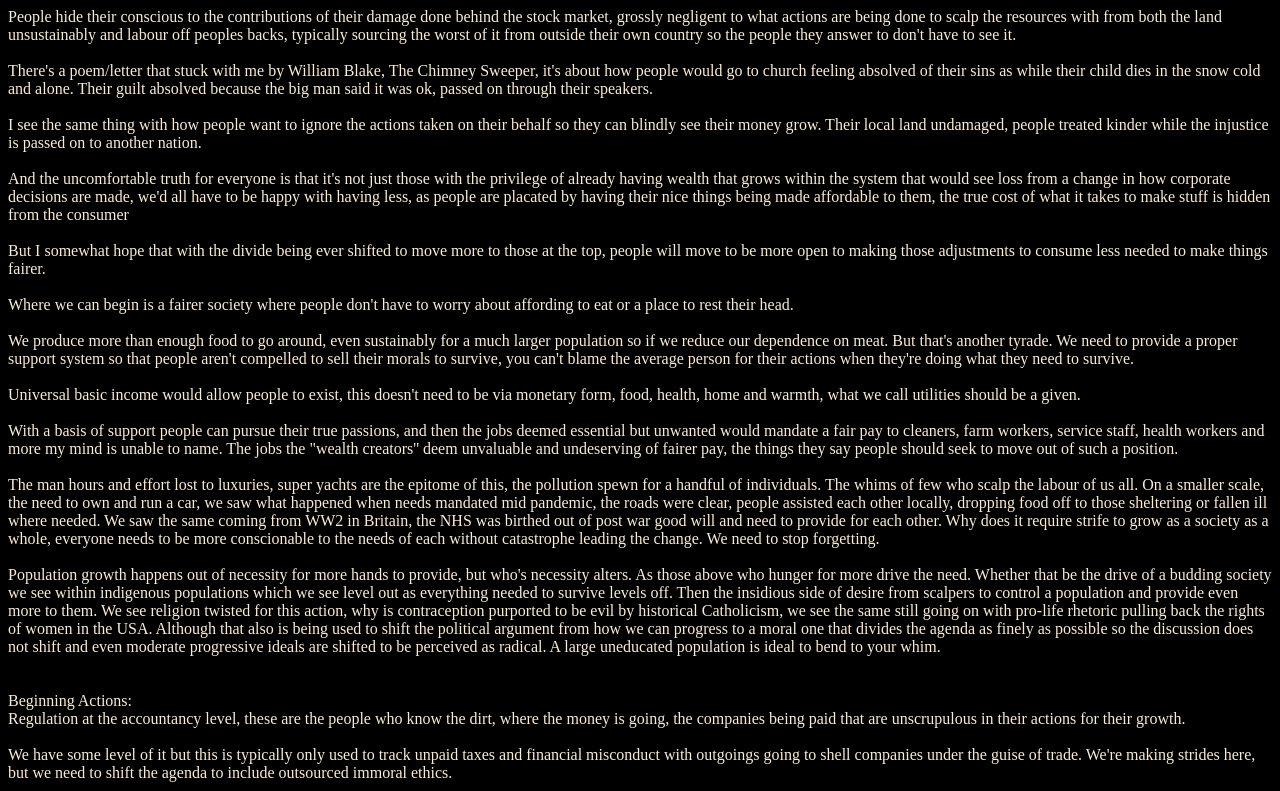
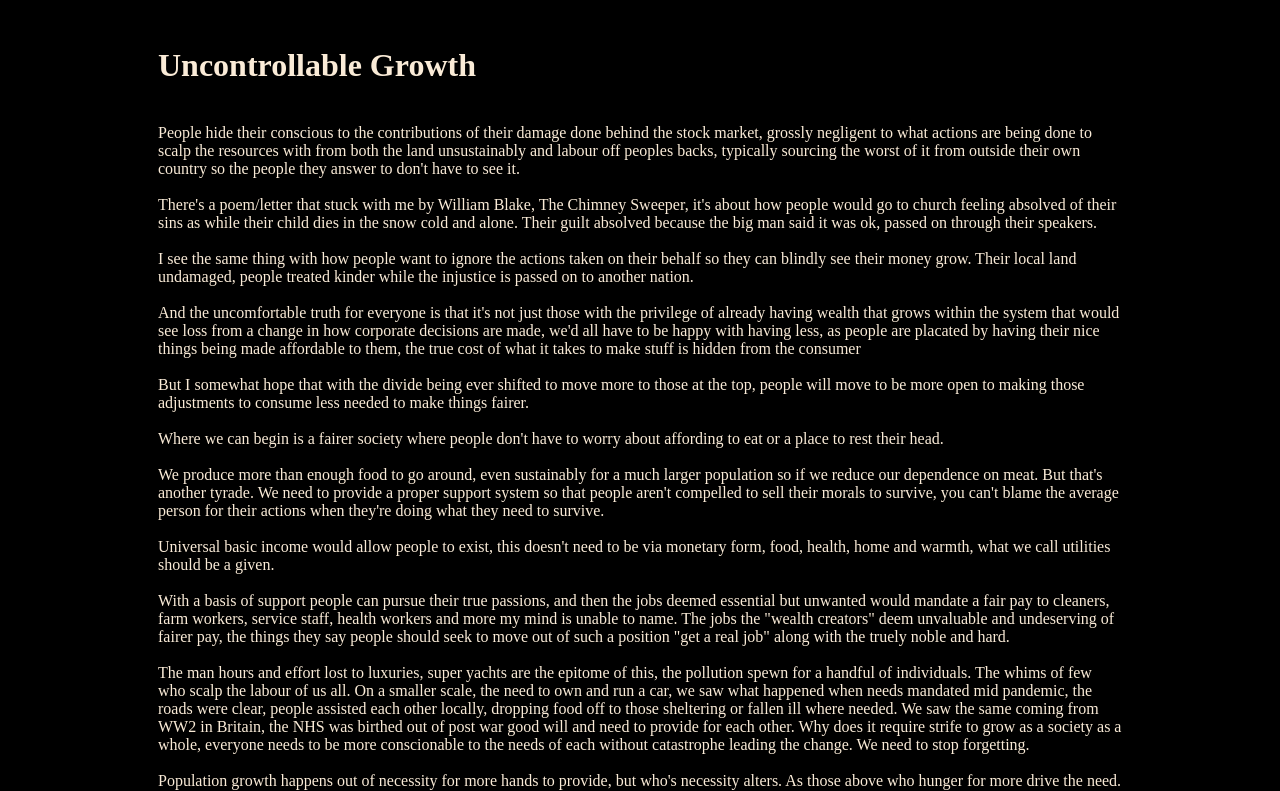
Before and after one commit to slummock/ramblings, a plain HTML site: page index.html in a window 1280 px wide. Shown: the top 791 px of the page. Drawn offline with Linux system fonts and the light colour scheme.

Commit message:
media query with padding

```diff
--- a/index.html
+++ b/index.html
@@ -4,8 +4,18 @@ body {
     color: antiquewhite;
     background-color: black;
 }
+
+
+@media screen and (min-width: 900px) {
+  body {
+    padding-left: 150px;
+    padding-right: 150px;
+  }
+}
 </style>
-<body>People hide their conscious to the contributions of their damage done behind the stock market, grossly negligent to what actions are being done to scalp the resources with from both the land unsustainably and labour off peoples backs, typically sourcing the worst of it from outside their own country so the people they answer to don't have to see it.
+<body>
+<h1> Uncontrollable Growth</h1>
+People hide their conscious to the contributions of their damage done behind the stock market, grossly negligent to what actions are being done to scalp the resources with from both the land unsustainably and labour off peoples backs, typically sourcing the worst of it from outside their own country so the people they answer to don't have to see it.
 
 There's a poem/letter that stuck with me by William Blake, The Chimney Sweeper, it's about how people would go to church feeling absolved of their sins as while their child dies in the snow cold and alone. Their guilt absolved because the big man said it was ok, passed on through their speakers.
 
@@ -21,7 +31,7 @@ We produce more than enough food to go around, even sustainably for a much large
 
 Universal basic income would allow people to exist, this doesn't need to be via monetary form, food, health, home and warmth, what we call utilities should be a given.
 
-With a basis of support people can pursue their true passions, and then the jobs deemed essential but unwanted would mandate a fair pay to cleaners, farm workers, service staff, health workers and more my mind is unable to name. The jobs the "wealth creators'' deem unvaluable and undeserving of fairer pay, the things they say people should seek to move out of such a position.
+With a basis of support people can pursue their true passions, and then the jobs deemed essential but unwanted would mandate a fair pay to cleaners, farm workers, service staff, health workers and more my mind is unable to name. The jobs the "wealth creators" deem unvaluable and undeserving of fairer pay, the things they say people should seek to move out of such a position "get a real job" along with the truely noble and hard.
 
 The man hours and effort lost to luxuries, super yachts are the epitome of this, the pollution spewn for a handful of individuals. The whims of few who scalp the labour of us all. On a smaller scale, the need to own and run a car, we saw what happened when needs mandated mid pandemic, the roads were clear, people assisted each other locally, dropping food off to those sheltering or fallen ill where needed. We saw the same coming from WW2 in Britain, the NHS was birthed out of post war good will and need to provide for each other. Why does it require strife to grow as a society as a whole, everyone needs to be more conscionable to the needs of each without catastrophe leading the change. We need to stop forgetting.
 
```
